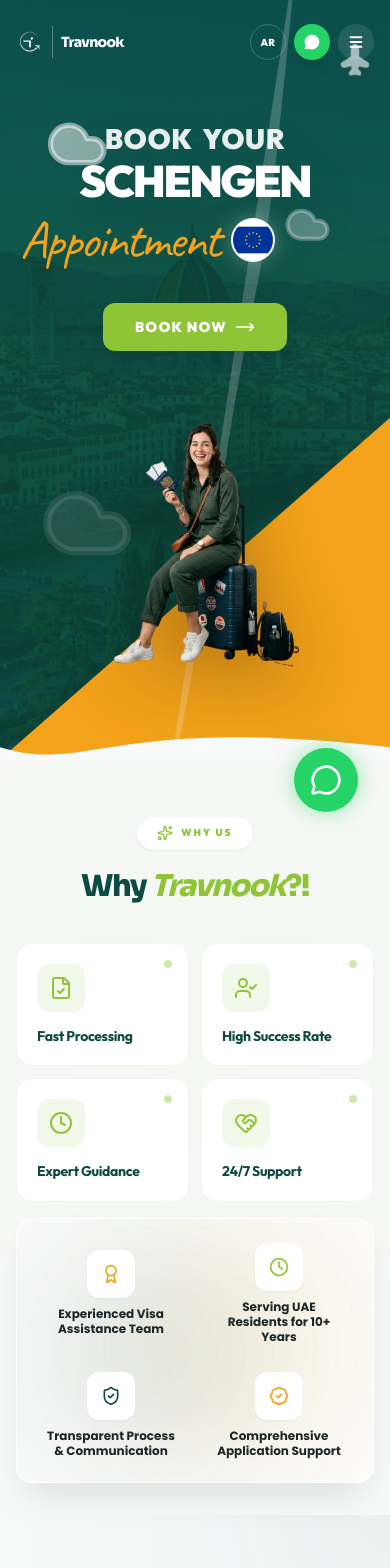
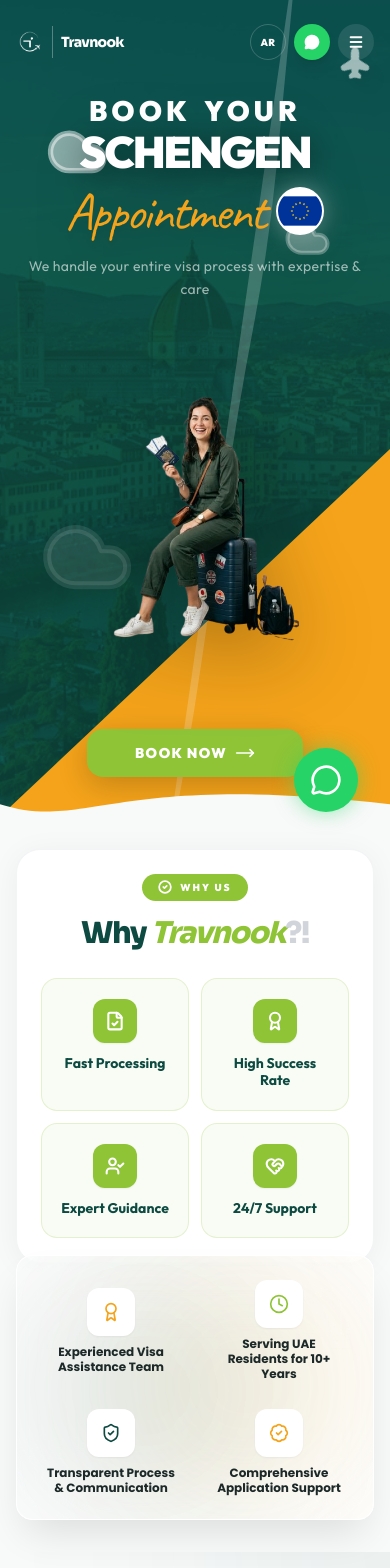
Before and after one commit to ahammedtravnook-byte/travnook-landing-page, a React (Vite) app: page / in a window 390 px wide. Shown: the top 1568 px of the page. Built offline with nearby package versions, Linux system fonts and the light colour scheme.

Commit message:
made changes

```diff
--- a/src/components/Hero.tsx
+++ b/src/components/Hero.tsx
@@ -143,27 +143,48 @@
       <div className="relative z-20 max-w-7xl mx-auto w-full px-4 lg:px-8 grid grid-cols-1 lg:grid-cols-12 gap-4 lg:gap-12 items-center">
 
         {/* Content */}
-        <div className={`lg:col-span-6 text-left relative z-30 pt-4 pb-2 lg:pt-10 lg:pb-20 mt-0 ${lang === 'ar' ? 'text-right' : ''}`}>
+        <div className={`lg:col-span-6 text-center lg:text-left relative z-30 pt-4 pb-2 lg:pt-10 lg:pb-20 mt-0 ${lang === 'ar' ? 'lg:text-right' : ''}`}>
+          {/* Badge */}
           <motion.div
-            initial={{ opacity: 0, x: lang === 'ar' ? 20 : -20 }}
-            animate={{ opacity: 1, x: 0 }}
+            initial={{ opacity: 0, y: -10 }}
+            animate={{ opacity: 1, y: 0 }}
             className={`hero-text hidden md:inline-flex items-center gap-1.5 md:gap-2 px-3 py-1.5 md:px-4 md:py-2 bg-white/10 backdrop-blur-md rounded-full border border-white/20 mb-3 md:mb-6 ${badgeTextClass} font-outfit font-black text-[10px] md:text-xs tracking-widest uppercase italic`}
           >
             <CalendarCheck className={`w-3.5 h-3.5 md:w-5 md:h-5 ${badgeIconClass}`} />
             <span>{lang === 'ar' ? 'مساعدة خبراء التأشيرات' : 'EXPERT VISA ASSISTANCE'}</span>
           </motion.div>
-          <h1 className={`hero-text text-white font-outfit font-black text-[2.75rem] sm:text-5xl md:text-6xl lg:text-8xl leading-[1.05] md:leading-[1.1] mb-8 md:mb-10 drop-shadow-2xl tracking-tighter ${lang === 'ar' ? 'font-arabic' : ''}`}>
-            <span className="text-[1.75rem] sm:text-[1em] block mb-1 sm:mb-0 opacity-90 tracking-wide [word-spacing:0.2em] sm:[word-spacing:normal]">
+
+          {/* Main Heading */}
+          <h1 className={`hero-text text-white font-outfit font-black text-[2.75rem] sm:text-5xl md:text-6xl lg:text-8xl leading-[1.05] md:leading-[1.1] mb-4 md:mb-6 drop-shadow-2xl tracking-tighter ${lang === 'ar' ? 'font-arabic' : ''}`}>
+            {/* "APPLY FOR" line */}
+            <motion.span
+              initial={{ opacity: 0, x: -20 }}
+              animate={{ opacity: 1, x: 0 }}
+              transition={{ delay: 0.2, duration: 0.5 }}
+              className="text-[1.75rem] sm:text-[1em] block mb-1 sm:mb-0 opacity-90 tracking-[0.15em] [word-spacing:0.2em] sm:[word-spacing:normal] uppercase"
+            >
               {(lang === 'ar' ? config.hero.ar?.titlePrefix : config.hero.titlePrefix)?.toUpperCase()}
-            </span>
-            <span className={`block ${(config.countryName === 'China' || config.countryName === 'Japan') ? 'sm:inline-block' : ''}`}>
+            </motion.span>
+            {/* Country name */}
+            <motion.span
+              initial={{ opacity: 0, scale: 0.9 }}
+              animate={{ opacity: 1, scale: 1 }}
+              transition={{ delay: 0.35, duration: 0.5 }}
+              className={`block ${(config.countryName === 'China' || config.countryName === 'Japan') ? 'sm:inline-block' : ''} [text-shadow:_0_4px_30px_rgba(0,0,0,0.4)]`}
+            >
               {(lang === 'ar' ? config.hero.ar?.titleHighlight : config.hero.titleHighlight)?.toUpperCase()}
-            </span>
-            <span className={`flex items-center gap-2 md:gap-4 mt-1 sm:mt-0 md:mt-4 ${(config.countryName === 'China' || config.countryName === 'Japan') ? 'sm:inline-flex' : ''}`}>
-              <span className={`${badgeTextClass} font-script text-[1.2em] md:text-[1.25em] font-normal drop-shadow-xl p-1`}>
+            </motion.span>
+            {/* "Visa" + Flag row — centered on mobile */}
+            <motion.span
+              initial={{ opacity: 0, y: 15 }}
+              animate={{ opacity: 1, y: 0 }}
+              transition={{ delay: 0.5, duration: 0.5 }}
+              className={`flex items-center justify-center lg:justify-start gap-3 md:gap-4 mt-2 sm:mt-0 md:mt-4 ${(config.countryName === 'China' || config.countryName === 'Japan') ? 'sm:inline-flex' : ''}`}
+            >
+              <span className={`${badgeTextClass} font-script text-[1.2em] md:text-[1.25em] font-normal drop-shadow-xl`}>
                 {lang === 'ar' ? config.hero.ar?.titleSuffix : config.hero.titleSuffix}
               </span>
-              <div className="w-11 h-11 sm:w-12 sm:h-12 md:w-16 md:h-16 rounded-full border-[2px] sm:border-[3px] border-white/50 bg-white shadow-[0_0_20px_rgba(255,255,255,0.3)] overflow-hidden flex items-center justify-center shrink-0">
+              <div className="w-12 h-12 sm:w-12 sm:h-12 md:w-16 md:h-16 rounded-full border-[2px] sm:border-[3px] border-white/60 bg-white shadow-[0_0_25px_rgba(255,255,255,0.35)] overflow-hidden flex items-center justify-center shrink-0">
                 {config.countryName === 'Japan' && (
                   <svg viewBox="0 0 900 600" className="w-full h-full"><rect fill="#fff" width="900" height="600"/><circle fill="#bc002d" cx="450" cy="300" r="180"/></svg>
                 )}
@@ -177,21 +198,33 @@
                   <svg viewBox="0 0 810 540" className="w-full h-full"><rect fill="#003399" width="810" height="540"/><g fill="#ffcc00" transform="translate(405,270)">{[...Array(12)].map((_,i)=><polygon key={i} points="0,-175 7,-155 20,-155 10,-143 14,-125 0,-135 -14,-125 -10,-143 -20,-155 -7,-155" transform={`rotate(${i*30})`}/>)}</g></svg>
                 )}
               </div>
-            </span>
+            </motion.span>
           </h1>
-          <div className="hero-text flex flex-row gap-3 md:gap-4 justify-center lg:justify-start">
+
+          {/* Subtitle line */}
+          <motion.p
+            initial={{ opacity: 0 }}
+            animate={{ opacity: 1 }}
+            transition={{ delay: 0.6, duration: 0.5 }}
+            className={`hero-text text-white/60 font-outfit text-sm md:text-base max-w-md mx-auto lg:mx-0 mb-6 md:mb-8 leading-relaxed tracking-wide ${lang === 'ar' ? 'font-arabic' : ''}`}
+          >
+            {lang === 'ar' ? 'نساعدك في كل خطوة من عملية التأشيرة بسهولة واحترافية' : 'We handle your entire visa process with expertise & care'}
+          </motion.p>
+
+          {/* CTA Buttons — hidden on mobile, shown on desktop */}
+          <div className="hero-text hidden lg:flex flex-row gap-3 md:gap-4 justify-start">
             <a
               href="https://wa.me/971544388038"
               target="_blank"
               rel="noopener noreferrer"
-              className={`${btnClass} font-outfit font-black py-3 px-8 md:py-5 md:px-10 rounded-xl md:rounded-2xl shadow-lg transition-all hover:scale-105 flex items-center justify-center gap-2 text-sm md:text-lg uppercase tracking-widest cursor-pointer md:flex-none`}
+              className={`${btnClass} font-outfit font-black py-3.5 px-10 md:py-5 md:px-10 rounded-2xl shadow-[0_8px_30px_rgba(0,0,0,0.2)] transition-all hover:scale-105 hover:shadow-[0_12px_40px_rgba(0,0,0,0.3)] flex items-center justify-center gap-2 text-sm md:text-lg uppercase tracking-widest cursor-pointer md:flex-none`}
             >
               {lang === 'ar' ? 'احجز الآن' : 'Book Now'}
               <MoveRight className={`w-5 h-5 md:w-6 h-6 ${lang === 'ar' ? 'rotate-180' : ''}`} />
             </a>
             <a
               href="#appointments"
-              className="hidden md:flex bg-white/10 backdrop-blur-md border border-white/30 hover:bg-white/20 text-white font-outfit font-black py-3 px-4 md:py-5 md:px-8 rounded-xl md:rounded-2xl transition-all items-center justify-center text-sm md:text-lg uppercase tracking-widest cursor-pointer flex-1 md:flex-none"
+              className="hidden md:flex bg-white/10 backdrop-blur-md border border-white/30 hover:bg-white/20 text-white font-outfit font-black py-3 px-4 md:py-5 md:px-8 rounded-2xl transition-all items-center justify-center text-sm md:text-lg uppercase tracking-widest cursor-pointer flex-1 md:flex-none"
             >
               {lang === 'ar' ? 'خدماتنا' : 'Services'}
             </a>
@@ -275,6 +308,19 @@
           </div>
         </div>
 
+        {/* Mobile-only CTA below image */}
+        <div className="hero-text lg:hidden flex justify-center mt-12">
+          <a
+            href="https://wa.me/971544388038"
+            target="_blank"
+            rel="noopener noreferrer"
+            className={`${btnClass} font-outfit font-black py-3.5 px-12 rounded-2xl shadow-[0_8px_30px_rgba(0,0,0,0.2)] transition-all hover:scale-105 flex items-center justify-center gap-2 text-sm uppercase tracking-widest cursor-pointer`}
+          >
+            {lang === 'ar' ? 'احجز الآن' : 'Book Now'}
+            <MoveRight className={`w-5 h-5 ${lang === 'ar' ? 'rotate-180' : ''}`} />
+          </a>
+        </div>
+
       </div>
 
       {/* Bottom transition */}
--- a/src/components/WhyTravnook.tsx
+++ b/src/components/WhyTravnook.tsx
@@ -1,6 +1,6 @@
 import { useMemo } from 'react';
 import { motion } from 'framer-motion';
-import { Package, UserCheck, Clock, HeartHandshake, FileCheck, Sparkles } from 'lucide-react';
+import { Package, UserCheck, Clock, HeartHandshake, FileCheck, Award, CheckCircle2 } from 'lucide-react';
 import { getCountryConfig } from '../data/countryConfig';
 
 interface WhyTravnookProps {
@@ -11,106 +11,94 @@
   const config = useMemo(() => getCountryConfig(), []);
 
   const features = config.countryName === 'Indonesia' ? [
-    { en: "Submission Handling", ar: "معالجة التقديم", icon: <FileCheck className="w-6 h-6 md:w-7 md:h-7" /> },
-    { en: "Visa Specialist", ar: "متخصص فيزا", icon: <UserCheck className="w-6 h-6 md:w-7 md:h-7" /> },
-    { en: "10 Years Experience", ar: "10 سنوات خبرة", icon: <Clock className="w-6 h-6 md:w-7 md:h-7" /> },
-    { en: "Dedicated Assistance", ar: "مساعدة مخصصة", icon: <HeartHandshake className="w-6 h-6 md:w-7 md:h-7" /> },
+    { en: "Submission Handling", ar: "معالجة التقديم", icon: <FileCheck className="w-5 h-5 md:w-6 md:h-6" strokeWidth={2.5} /> },
+    { en: "Visa Specialist", ar: "متخصص فيزا", icon: <UserCheck className="w-5 h-5 md:w-6 md:h-6" strokeWidth={2.5} /> },
+    { en: "10 Years Experience", ar: "10 سنوات خبرة", icon: <Clock className="w-5 h-5 md:w-6 md:h-6" strokeWidth={2.5} /> },
+    { en: "Dedicated Assistance", ar: "مساعدة مخصصة", icon: <HeartHandshake className="w-5 h-5 md:w-6 md:h-6" strokeWidth={2.5} /> },
   ] : (config.countryName === 'Japan' || config.countryName === 'China') ? [
-    { en: "Passport Collection & Return", ar: "استلام وتسليم الجواز", icon: <Package className="w-6 h-6 md:w-7 md:h-7" /> },
-    { en: "Visa Specialist", ar: "متخصص فيزا", icon: <UserCheck className="w-6 h-6 md:w-7 md:h-7" /> },
-    { en: "10 Years Experience", ar: "10 سنوات خبرة", icon: <Clock className="w-6 h-6 md:w-7 md:h-7" /> },
-    { en: "Dedicated Assistance", ar: "مساعدة مخصصة", icon: <HeartHandshake className="w-6 h-6 md:w-7 md:h-7" /> },
+    { en: "Passport Collection & Return", ar: "استلام وتسليم الجواز", icon: <Package className="w-5 h-5 md:w-6 md:h-6" strokeWidth={2.5} /> },
+    { en: "Visa Specialist", ar: "متخصص فيزا", icon: <UserCheck className="w-5 h-5 md:w-6 md:h-6" strokeWidth={2.5} /> },
+    { en: "10 Years Experience", ar: "10 سنوات خبرة", icon: <Clock className="w-5 h-5 md:w-6 md:h-6" strokeWidth={2.5} /> },
+    { en: "Dedicated Assistance", ar: "مساعدة مخصصة", icon: <HeartHandshake className="w-5 h-5 md:w-6 md:h-6" strokeWidth={2.5} /> },
   ] : [
-    { en: "Fast Processing", ar: "معالجة سريعة", icon: <FileCheck className="w-6 h-6 md:w-7 md:h-7" /> },
-    { en: "High Success Rate", ar: "نسبة نجاح عالية", icon: <UserCheck className="w-6 h-6 md:w-7 md:h-7" /> },
-    { en: "Expert Guidance", ar: "إرشاد الخبراء", icon: <Clock className="w-6 h-6 md:w-7 md:h-7" /> },
-    { en: "24/7 Support", ar: "دعم 24/7", icon: <HeartHandshake className="w-6 h-6 md:w-7 md:h-7" /> },
+    { en: "Fast Processing", ar: "معالجة سريعة", icon: <FileCheck className="w-5 h-5 md:w-6 md:h-6" strokeWidth={2.5} /> },
+    { en: "High Success Rate", ar: "نسبة نجاح عالية", icon: <Award className="w-5 h-5 md:w-6 md:h-6" strokeWidth={2.5} /> },
+    { en: "Expert Guidance", ar: "إرشاد الخبراء", icon: <UserCheck className="w-5 h-5 md:w-6 md:h-6" strokeWidth={2.5} /> },
+    { en: "24/7 Support", ar: "دعم 24/7", icon: <HeartHandshake className="w-5 h-5 md:w-6 md:h-6" strokeWidth={2.5} /> },
   ];
 
-  // Theme colors
-  const accentColor = config.countryName === 'Schengen' ? 'text-brand-green'
+  const accentBg = config.countryName === 'Schengen' ? 'bg-brand-green'
+    : config.countryName === 'Indonesia' ? 'bg-emerald-500'
+      : config.countryName === 'Japan' ? 'bg-[#FF8000]'
+        : 'bg-teal-500';
+
+  const accentText = config.countryName === 'Schengen' ? 'text-brand-green'
+    : config.countryName === 'Indonesia' ? 'text-emerald-600'
+      : config.countryName === 'Japan' ? 'text-[#FF8000]'
+        : 'text-teal-600';
+
+  const checkColor = config.countryName === 'Schengen' ? 'text-brand-green'
     : config.countryName === 'Indonesia' ? 'text-emerald-500'
       : config.countryName === 'Japan' ? 'text-[#FF8000]'
         : 'text-teal-500';
 
-  const accentBg = config.countryName === 'Schengen' ? 'bg-brand-green/10'
-    : config.countryName === 'Indonesia' ? 'bg-emerald-500/10'
-      : config.countryName === 'Japan' ? 'bg-[#FF8000]/10'
-        : 'bg-teal-500/10';
-
-  const glowColor = config.countryName === 'Schengen' ? 'shadow-brand-green/20'
-    : config.countryName === 'Indonesia' ? 'shadow-emerald-500/20'
-      : config.countryName === 'Japan' ? 'shadow-[#FF8000]/20'
-        : 'shadow-teal-500/20';
-
-  const borderHover = config.countryName === 'Schengen' ? 'hover:border-brand-green/30'
-    : config.countryName === 'Indonesia' ? 'hover:border-emerald-500/30'
-      : config.countryName === 'Japan' ? 'hover:border-[#FF8000]/30'
-        : 'hover:border-teal-500/30';
-
-  const dotBg = config.countryName === 'Schengen' ? 'bg-brand-green'
-    : config.countryName === 'Indonesia' ? 'bg-emerald-500'
-      : config.countryName === 'Japan' ? 'bg-[#FF8000]'
-        : 'bg-teal-500';
+  const pillBorder = config.countryName === 'Schengen' ? 'border-brand-green/20 bg-brand-green/5'
+    : config.countryName === 'Indonesia' ? 'border-emerald-200 bg-emerald-50'
+      : config.countryName === 'Japan' ? 'border-orange-200 bg-orange-50'
+        : 'border-teal-200 bg-teal-50';
 
   return (
-    <section className="py-14 md:py-20 bg-[#F8F9F9] relative overflow-hidden">
-      {/* Decorative background elements */}
-      <div className={`absolute top-1/2 left-1/2 -translate-x-1/2 -translate-y-1/2 w-[500px] h-[500px] ${accentBg} rounded-full blur-[150px] opacity-50 pointer-events-none`}></div>
+    <section className="py-8 md:py-14 bg-[#F8F9F9]">
+      <div className="max-w-5xl mx-auto px-4 lg:px-8">
 
-      <div className="max-w-5xl mx-auto px-4 lg:px-8 relative z-10">
-        {/* Header */}
-        <div className="text-center mb-10 md:mb-14">
+        <motion.div
+          initial={{ opacity: 0, y: 16 }}
+          whileInView={{ opacity: 1, y: 0 }}
+          viewport={{ once: true }}
+          transition={{ duration: 0.5 }}
+          className="bg-white rounded-3xl md:rounded-[2rem] shadow-[0_4px_30px_rgba(0,0,0,0.05)] border border-gray-100 p-6 md:p-10"
+        >
+          {/* Centered Heading */}
+          <div className="text-center mb-7 md:mb-9">
             <motion.div
               initial={{ opacity: 0, scale: 0.9 }}
               whileInView={{ opacity: 1, scale: 1 }}
               viewport={{ once: true }}
-            className={`inline-flex items-center gap-2 px-5 py-2 bg-white shadow-sm rounded-full ${accentColor} font-outfit font-black text-[10px] md:text-xs tracking-[0.2em] md:tracking-[0.3em] mb-5 md:mb-6 border border-gray-100 uppercase`}
+              className={`inline-flex items-center gap-2 ${accentBg} text-white rounded-full px-4 py-1.5 mb-4 md:mb-5`}
             >
-            <Sparkles className="w-4 h-4" />
-            <span>{lang === 'ar' ? 'لماذا نحن' : 'WHY US'}</span>
+              <CheckCircle2 className="w-3.5 h-3.5" strokeWidth={3} />
+              <span className="font-outfit font-black text-[10px] md:text-xs tracking-[0.2em] uppercase">
+                {lang === 'ar' ? 'لماذا نحن' : 'WHY US'}
+              </span>
             </motion.div>
-
-          <motion.h2
-            initial={{ opacity: 0, y: 20 }}
-            whileInView={{ opacity: 1, y: 0 }}
-            viewport={{ once: true }}
-            transition={{ delay: 0.1 }}
-            className={`text-3xl md:text-5xl lg:text-6xl font-sora font-black ${config.themeColor.primary} leading-[1.1] tracking-tighter ${lang === 'ar' ? 'font-arabic' : ''}`}
-          >
+            <h2 className={`font-sora font-black text-3xl md:text-4xl lg:text-5xl ${config.themeColor.primary} tracking-tighter leading-[1.1] ${lang === 'ar' ? 'font-arabic' : ''}`}>
               {lang === 'ar' ? 'لماذا' : 'Why'}{' '}
-            <span className={`${config.themeColor.secondary} italic`}>Travnook</span>
-            <span className={accentColor}>?!</span>
-          </motion.h2>
+              <span className={`${accentText} italic`}>Travnook</span>
+              <span className="text-gray-300">?!</span>
+            </h2>
           </div>
 
-        {/* Feature Cards Grid */}
-        <div className={`grid grid-cols-2 lg:grid-cols-4 gap-3 md:gap-5 ${lang === 'ar' ? 'dir-rtl' : ''}`}>
+          {/* 2x2 feature cards */}
+          <div className={`grid grid-cols-2 gap-3 md:gap-4 ${lang === 'ar' ? 'dir-rtl' : ''}`}>
             {features.map((feat, i) => (
               <motion.div
                 key={i}
-              initial={{ opacity: 0, y: 30 }}
+                initial={{ opacity: 0, y: 16 }}
                 whileInView={{ opacity: 1, y: 0 }}
                 viewport={{ once: true }}
-              transition={{ delay: 0.15 * i, duration: 0.5, ease: [0.16, 1, 0.3, 1] }}
-              whileHover={{ y: -6 }}
-              className={`group relative bg-white rounded-2xl md:rounded-3xl p-5 md:p-7 border border-gray-100 ${borderHover} transition-all duration-300 hover:shadow-xl hover:${glowColor} cursor-default`}
+                transition={{ delay: 0.08 * i, duration: 0.4 }}
+                className={`flex flex-col items-center text-center gap-3 md:gap-4 rounded-2xl border ${pillBorder} px-4 py-5 md:px-6 md:py-7 cursor-default group transition-all duration-300 hover:shadow-md`}
               >
-              {/* Accent dot */}
-              <div className={`absolute top-4 ${lang === 'ar' ? 'left-4' : 'right-4'} w-2 h-2 ${dotBg} rounded-full opacity-40 group-hover:opacity-100 group-hover:shadow-[0_0_12px_currentColor] transition-all`}></div>
-
-              {/* Icon */}
-              <div className={`${accentBg} ${accentColor} w-12 h-12 md:w-14 md:h-14 rounded-xl md:rounded-2xl flex items-center justify-center mb-4 md:mb-5 group-hover:scale-110 transition-transform duration-300`}>
+                <div className={`${accentBg} text-white w-11 h-11 md:w-13 md:h-13 rounded-xl md:rounded-2xl flex items-center justify-center shadow-sm group-hover:scale-110 group-hover:rotate-[-3deg] transition-all duration-300`}>
                   {feat.icon}
                 </div>
-
-              {/* Text */}
-              <h3 className={`font-outfit font-bold text-sm md:text-base ${config.themeColor.primary} leading-tight tracking-tight ${lang === 'ar' ? 'font-arabic' : ''}`}>
+                <span className={`font-outfit font-bold text-sm md:text-base ${config.themeColor.primary} leading-tight ${lang === 'ar' ? 'font-arabic' : ''}`}>
                   {lang === 'ar' ? feat.ar : feat.en}
-              </h3>
+                </span>
               </motion.div>
             ))}
           </div>
+        </motion.div>
       </div>
     </section>
   );
```
Also changed, not shown: src/components/TrustBar.tsx (+3 -28 lines). Lines whose indentation alone changed are shown as unchanged.
